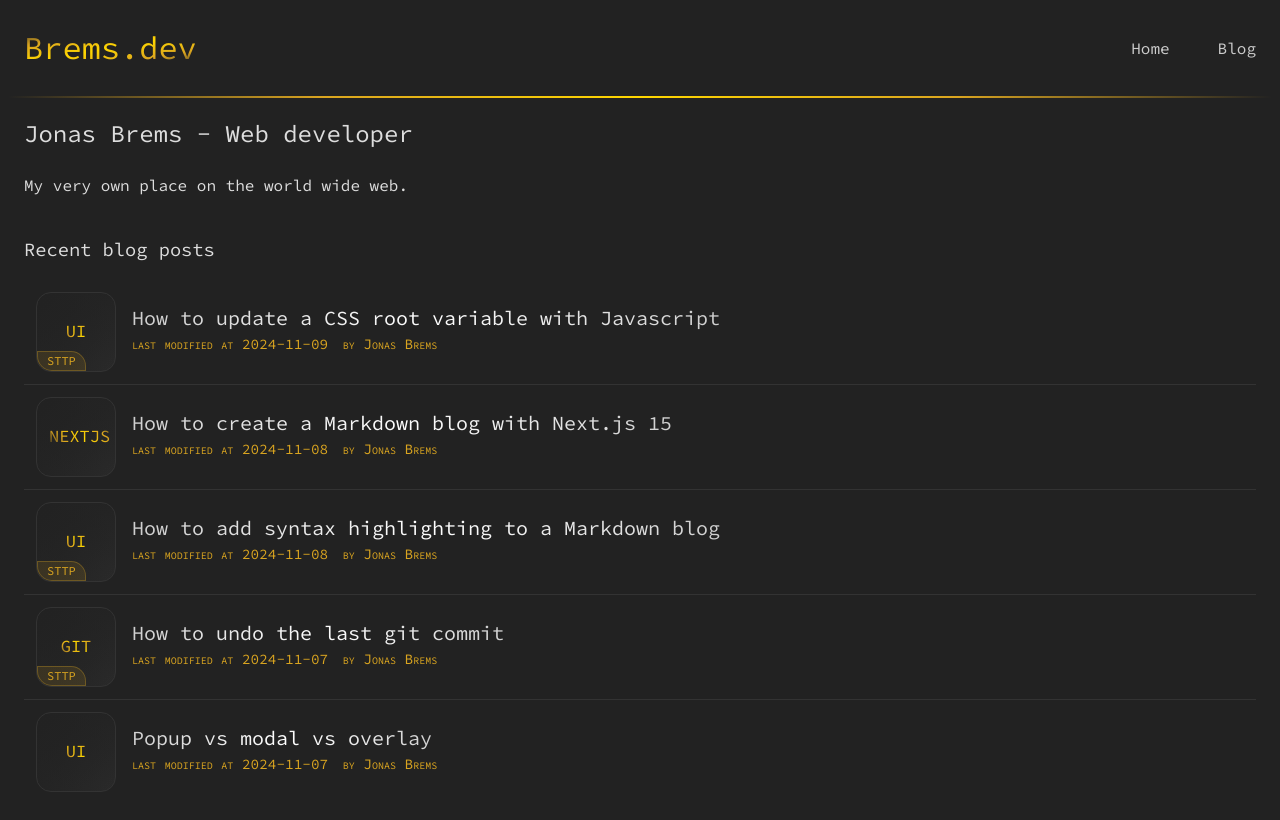
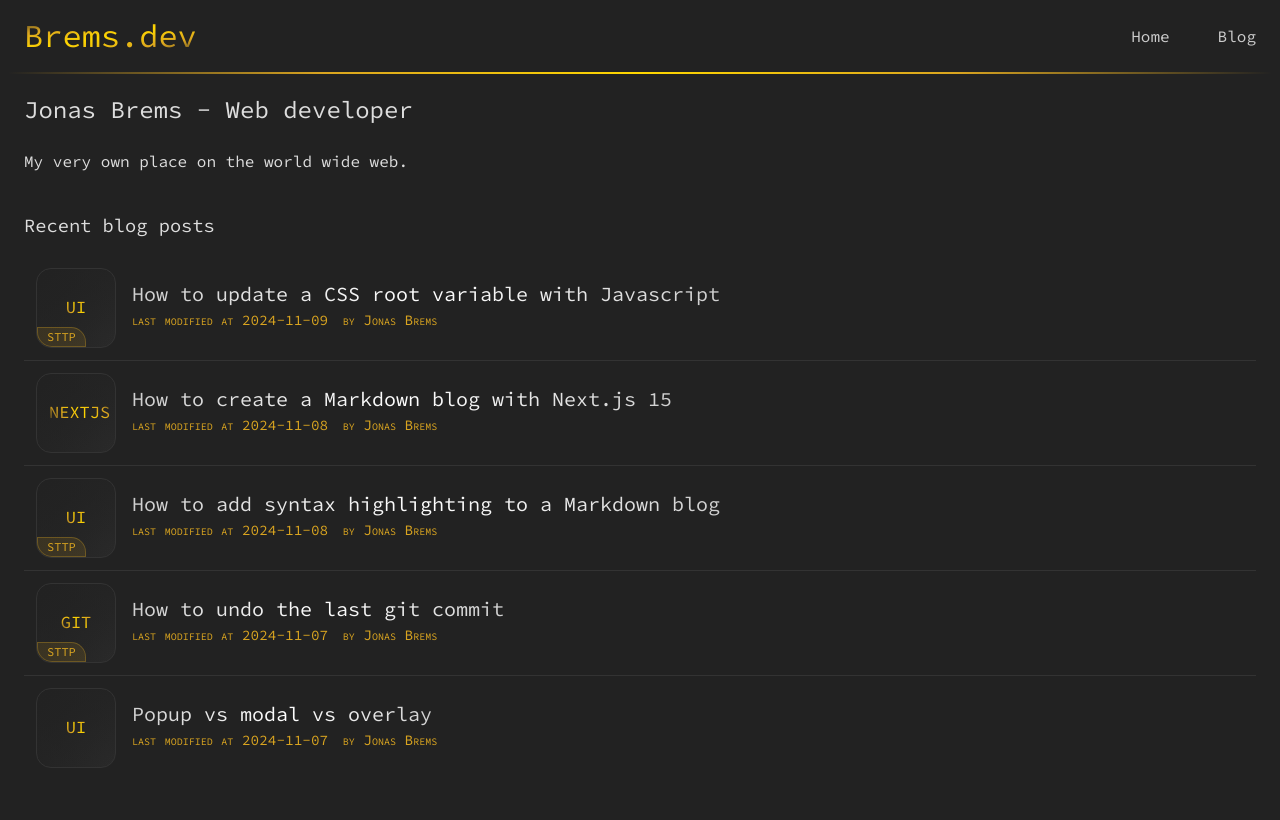
Before and after one commit to jbrems/brems.dev, a Next.js app: page / in a window 1280 px wide. Built offline with nearby package versions, Linux system fonts and the light colour scheme.

Commit message:
Fix header styles

```diff
--- a/src/components/branding/Branding.tsx
+++ b/src/components/branding/Branding.tsx
@@ -1,5 +1,5 @@
 import styles from './Branding.module.css'
 
 export function Branding() {
-  return <p className={styles.branding}>Brems.dev</p>
+  return <span className={styles.branding}>Brems.dev</span>
 }
```
